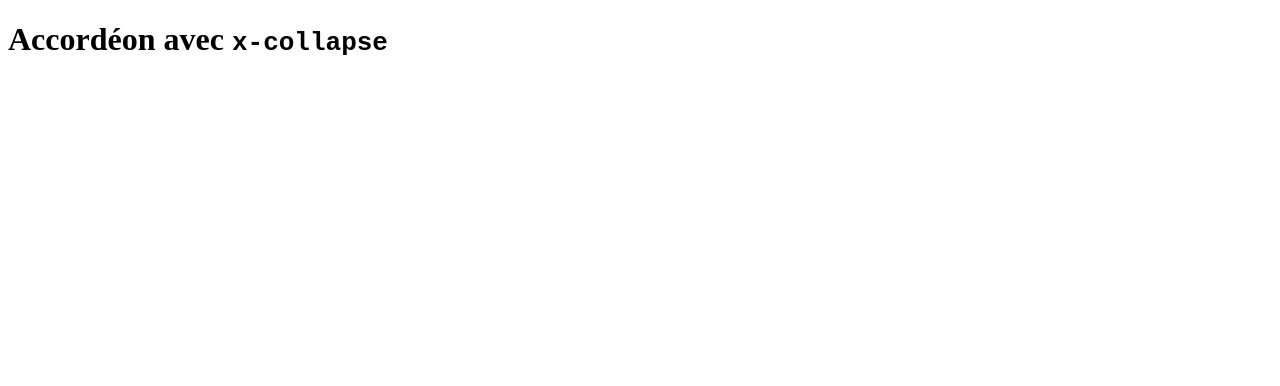
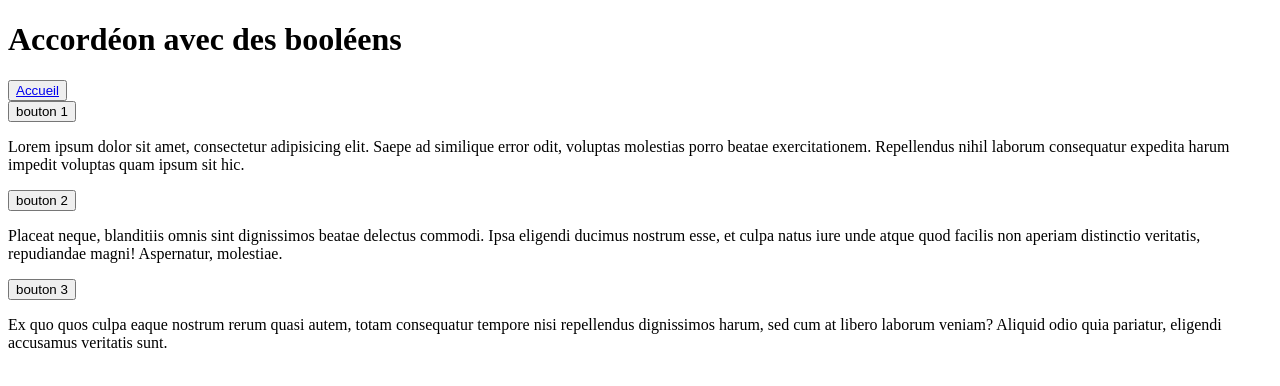
Before and after one commit to MMI-SAE-105/2022-r113-tp3-accordeons-JulesHash, a website: page 03-accordeon-collapse.html in a window 1280 px wide. Drawn offline with nearby package versions, Linux system fonts and the light colour scheme.

Commit message:
TP3 - Accordéon 03

```diff
--- a/03-accordeon-collapse.html
+++ b/03-accordeon-collapse.html
@@ -1,12 +1,56 @@
 <!DOCTYPE html>
 <html lang="fr">
+
 <head>
   <meta charset="UTF-8" />
   <meta http-equiv="X-UA-Compatible" content="IE=edge" />
   <meta name="viewport" content="width=device-width, initial-scale=1.0" />
-    <title>Accordéon avec x-collapse</title>
+  <title>Accordéon avec des booléens</title>
+  <script defer src="https://unpkg.com/alpinejs@3.x.x/dist/cdn.min.js"></script>
+  <!-- Alpine Plugins -->
+  <script defer src="https://unpkg.com/@alpinejs/collapse@3.x.x/dist/cdn.min.js"></script>
+
+  <!-- Alpine Core -->
+  <script defer src="https://unpkg.com/alpinejs@3.x.x/dist/cdn.min.js"></script>
 </head>
+
 <body>
-    <h1>Accordéon avec <code>x-collapse</code></h1>
+  <h1>Accordéon avec des booléens</h1>
+
+
+  <button><a href="index.html">Accueil</a></button>
+
+
+  <div class="accordeon">
+    <section x-data="{
+        isOpen:true,
+      }">
+      <button @click="isOpen=! isOpen">bouton 1</button>
+      <p x-show="isOpen" x-collapse>Lorem ipsum dolor sit amet, consectetur adipisicing elit. Saepe ad
+        similique error odit,
+        voluptas molestias
+        porro beatae exercitationem. Repellendus nihil laborum consequatur expedita harum impedit voluptas quam ipsum
+        sit hic.</p>
+    </section>
+    <section x-data="{isOpena:true}">
+      <button @click="isOpena=! isOpena">bouton 2</button>
+      <p x-show="isOpena" x-collapse>Placeat neque, blanditiis omnis sint dignissimos beatae delectus
+        commodi. Ipsa eligendi
+        ducimus
+        nostrum esse,
+        et culpa natus iure unde atque quod facilis non aperiam distinctio veritatis, repudiandae magni! Aspernatur,
+        molestiae.</p>
+    </section>
+    <section x-data="{
+      isOpenb:true,
+    }">
+      <button @click="isOpenb=! isOpenb">bouton 3</button>
+      <p x-show="isOpenb" x-collapse>Ex quo quos culpa eaque nostrum rerum quasi autem, totam
+        consequatur tempore nisi repellendus
+        dignissimos
+        harum, sed cum at libero laborum veniam? Aliquid odio quia pariatur, eligendi accusamus veritatis sunt.</p>
+    </section>
+  </div>
 </body>
+
 </html>
```
Lines whose indentation alone changed are shown as unchanged.
